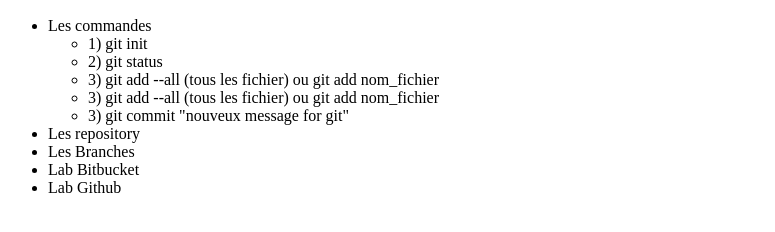
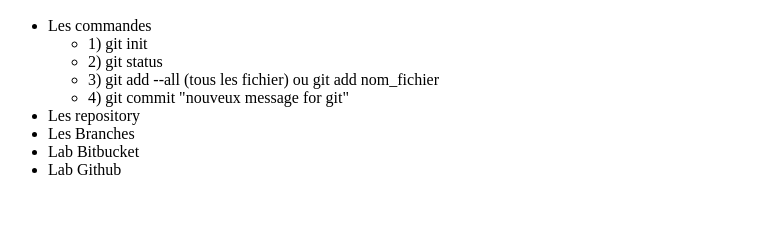
Before and after one commit to sultan8080/Formation_GIT, a plain HTML site: page index.html in a window 1280 px wide. Shown: the part 110-342 px from the top of the page, without its empty margins (0-775 px from the left). Drawn offline with Linux system fonts and the light colour scheme.

Commit message:
new commit N°-3

```diff
--- a/index.html
+++ b/index.html
@@ -19,8 +19,8 @@
             <li>1) git init</li>
             <li>2) git status</li>
             <li>3) git add --all (tous les fichier) ou git add nom_fichier</li>
-            <li>3) git add --all (tous les fichier) ou git add nom_fichier</li>
-            <li>3) git commit "nouveux message for git" </li>
+            <li>4) git commit "nouveux message for git" </li>
+
         </ul>
         <li>Les repository</li>
         <li>Les Branches</li>
```
